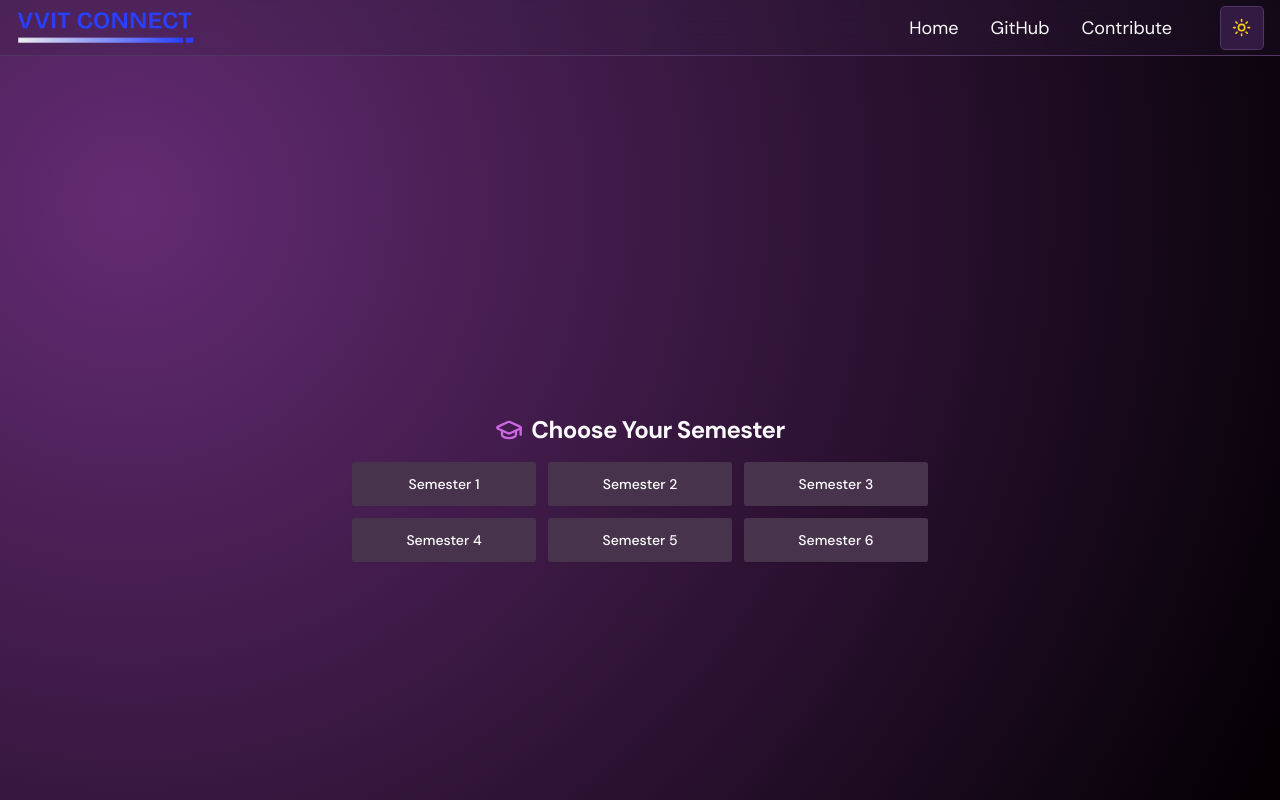
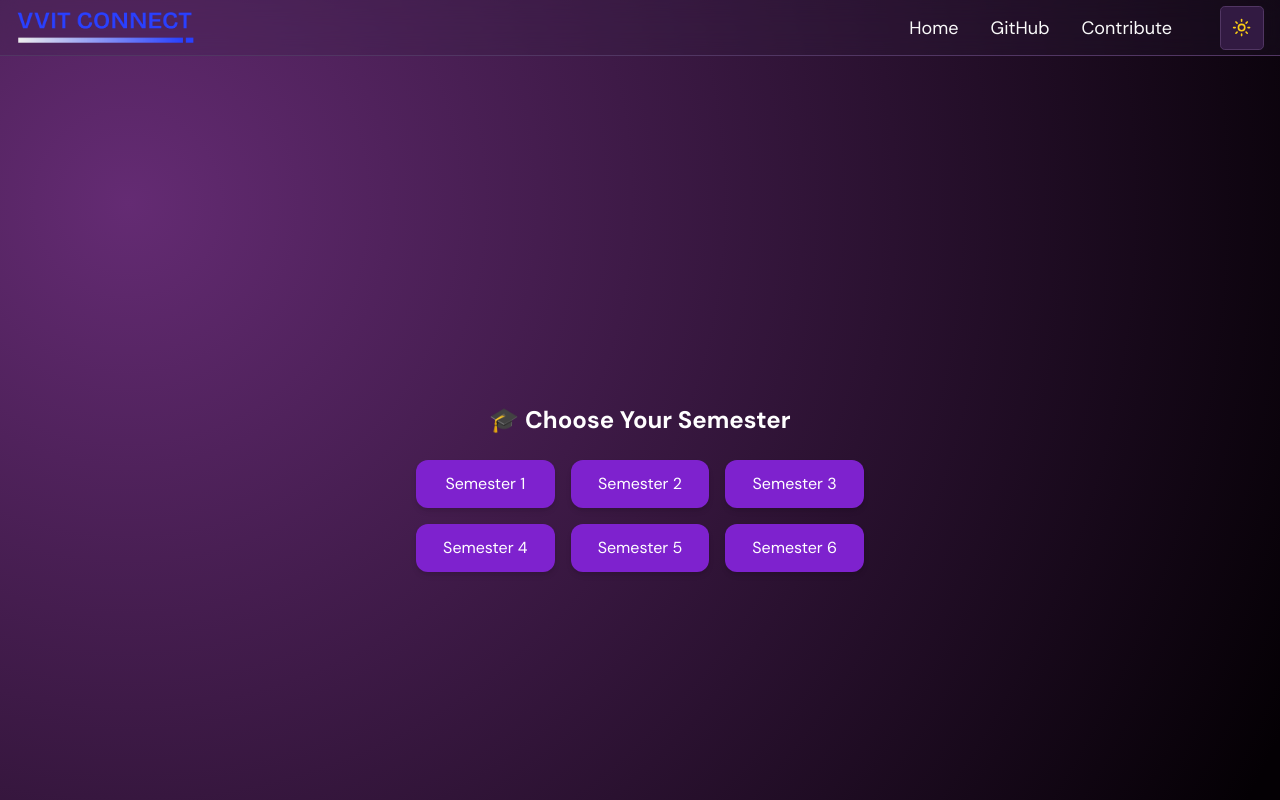
Before and after one commit to pyKinsu/VVITConnect, a Next.js app: page /bba in a window 1280 px wide. Shown: the top 800 px of the page. Built offline with nearby package versions, Linux system fonts and the light colour scheme.

Commit message:
Update page.tsx

```diff
--- a/src/app/bba/page.tsx
+++ b/src/app/bba/page.tsx
@@ -1,45 +1,36 @@
-"use client";
+import React from "react";
 
-import { useRouter } from "next/navigation";
-import { Button } from "@/components/ui/button";
-import { GraduationCap } from "lucide-react";
+const BCA = () => {
+  return (
+    <div className="flex flex-col items-center justify-center min-h-screen px-4 bg-transparent">
+      {/* Title */}
+      <h2 className="text-2xl font-bold flex items-center gap-2 text-white mb-6">
+        🎓 Choose Your Semester
+      </h2>
 
-export default function BbaSemestersPage() {
-  const router = useRouter();
+      {/* Semester Buttons */}
+      <div className="grid grid-cols-2 sm:grid-cols-3 gap-4 max-w-md w-full">
+        <button className="bg-purple-700 hover:bg-purple-800 text-white py-3 rounded-xl shadow-md transition">
+          Semester 1
+        </button>
+        <button className="bg-purple-700 hover:bg-purple-800 text-white py-3 rounded-xl shadow-md transition">
+          Semester 2
+        </button>
+        <button className="bg-purple-700 hover:bg-purple-800 text-white py-3 rounded-xl shadow-md transition">
+          Semester 3
+        </button>
+        <button className="bg-purple-700 hover:bg-purple-800 text-white py-3 rounded-xl shadow-md transition">
+          Semester 4
+        </button>
+        <button className="bg-purple-700 hover:bg-purple-800 text-white py-3 rounded-xl shadow-md transition">
+          Semester 5
+        </button>
+        <button className="bg-purple-700 hover:bg-purple-800 text-white py-3 rounded-xl shadow-md transition">
+          Semester 6
+        </button>
+      </div>
+    </div>
+  );
+};
 
-  const semesters = [
-    { id: 1, title: "Semester 1", route: "/bba/semester-1" },
-    { id: 2, title: "Semester 2", route: "/bba/semester-2" },
-    { id: 3, title: "Semester 3", route: "/bba/semester-3" },
-    { id: 4, title: "Semester 4", route: "/bba/semester-4" },
-    { id: 5, title: "Semester 5", route: "/bba/semester-5" },
-    { id: 6, title: "Semester 6", route: "/bba/semester-6" },
-  ];
-
-  return (
-    <main className="flex flex-col items-center justify-center min-h-screen bg-transparent px-4 py-8">
-      {/* Header */}
-      <div className="flex items-center gap-2 mb-4">
-        <GraduationCap className="h-7 w-7 text-primary" />
-        <h1 className="text-xl md:text-2xl font-bold tracking-tight">
-          Choose Your Semester
-        </h1>
-      </div>
-
-      {/* Buttons Grid */}
-      <div className="grid w-full max-w-xl grid-cols-2 gap-3 md:grid-cols-3">
-        {semesters.map((s) => (
-          <Button
-            key={s.id}
-            variant="secondary"
-            size="sm"
-            className="h-11 text-sm font-medium rounded-md shadow-sm hover:shadow-md hover:scale-[1.02] transition-all"
-            onClick={() => router.push(s.route)}
-          >
-            {s.title}
-          </Button>
-        ))}
-      </div>
-    </main>
-  );
-}
+export default BCA;
```
